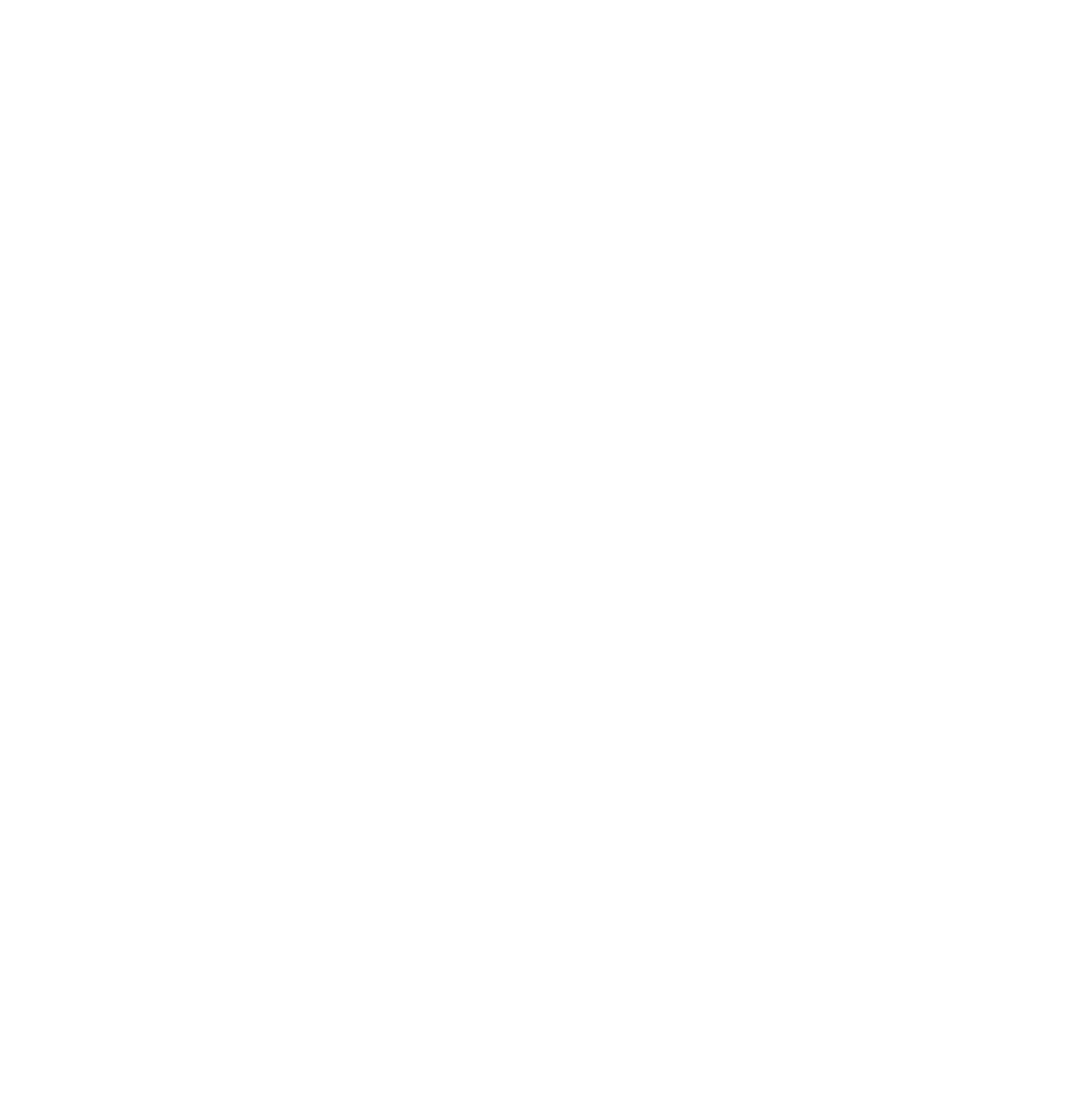
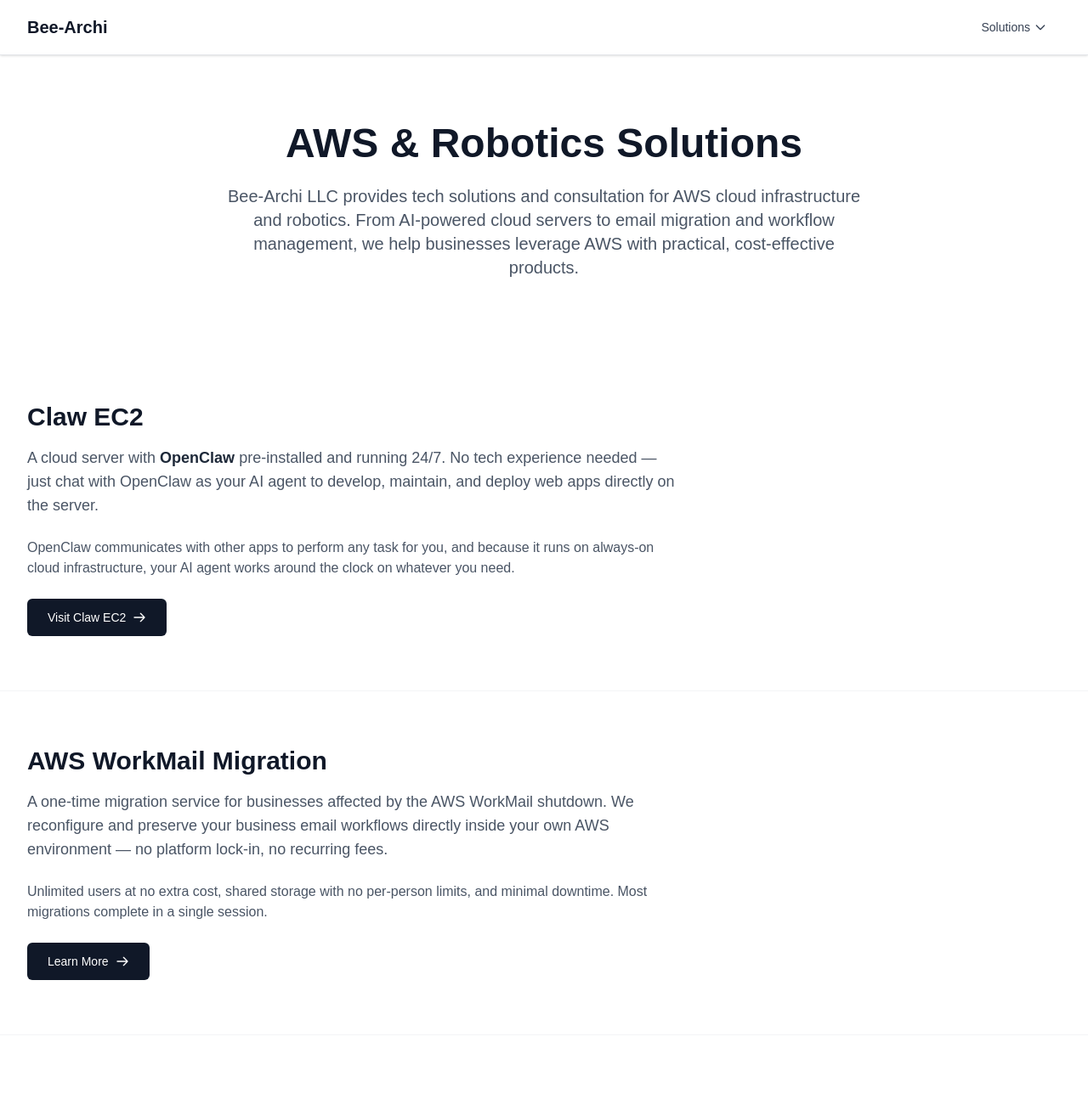
Before and after one commit to jianghengle/simple-users, a Next.js app in the folder aws-email-landing/: page / in a window 1280 px wide. Before the commit this address had no page. Shown: the top 1287 px of the page at 85% size. Before the commit the page ends 800 px from the top, so only its background shows below. Built offline with nearby package versions, Linux system fonts and the light colour scheme.

Commit message:
Updated main page

```diff
--- /dev/null
+++ b/aws-email-landing/app/components/Footer.tsx
@@ -0,0 +1,16 @@
+export default function Footer() {
+  return (
+    <footer className="bg-gray-900 text-gray-400 border-t border-gray-800">
+      <div className="max-w-7xl mx-auto px-4 sm:px-6 lg:px-8 py-8">
+        <div className="flex flex-col sm:flex-row items-center justify-between gap-4">
+          <p className="text-sm">
+            &copy; {new Date().getFullYear()} Bee-Archi LLC. All rights reserved.
+          </p>
+          <p className="text-sm">
+            AWS &amp; Robotics Solutions
+          </p>
+        </div>
+      </div>
+    </footer>
+  );
+}
--- /dev/null
+++ b/aws-email-landing/app/components/Header.tsx
@@ -0,0 +1,77 @@
+"use client";
+
+import { useState, useRef, useEffect } from "react";
+import Link from "next/link";
+
+const solutions = [
+  { name: "Claw EC2", href: "https://ec2.bee-archi.com" },
+  { name: "AWS WorkMail Migration", href: "/aws-email-migration" },
+  { name: "Myworkflowhub.com", href: "https://myworkflowhub.com" },
+];
+
+export default function Header() {
+  const [open, setOpen] = useState(false);
+  const menuRef = useRef<HTMLDivElement>(null);
+
+  useEffect(() => {
+    function handleClickOutside(e: MouseEvent) {
+      if (menuRef.current && !menuRef.current.contains(e.target as Node)) {
+        setOpen(false);
+      }
+    }
+    document.addEventListener("mousedown", handleClickOutside);
+    return () => document.removeEventListener("mousedown", handleClickOutside);
+  }, []);
+
+  return (
+    <header className="bg-white border-b border-gray-200 shadow-sm">
+      <div className="max-w-7xl mx-auto px-4 sm:px-6 lg:px-8">
+        <div className="flex items-center justify-between h-16">
+          {/* Company Name */}
+          <Link href="/" className="text-xl font-bold text-gray-900">
+            Bee-Archi
+          </Link>
+
+          {/* Solutions Dropdown */}
+          <nav className="relative" ref={menuRef}>
+            <button
+              onClick={() => setOpen(!open)}
+              className="inline-flex items-center gap-1 px-4 py-2 text-sm font-medium text-gray-700 hover:text-gray-900 focus:outline-none cursor-pointer"
+            >
+              Solutions
+              <svg
+                className={`w-4 h-4 transition-transform ${open ? "rotate-180" : ""}`}
+                fill="none"
+                stroke="currentColor"
+                viewBox="0 0 24 24"
+              >
+                <path
+                  strokeLinecap="round"
+                  strokeLinejoin="round"
+                  strokeWidth={2}
+                  d="M19 9l-7 7-7-7"
+                />
+              </svg>
+            </button>
+
+            {open && (
+              <div className="absolute right-0 mt-2 w-56 bg-white border border-gray-200 rounded-md shadow-lg z-50">
+                {solutions.map((item) => (
+                  <Link
+                    key={item.name}
+                    href={item.href}
+                    target={item.href.startsWith("http") ? "_blank" : undefined}
+                    className="block px-4 py-3 text-sm text-gray-700 hover:bg-gray-100"
+                    onClick={() => setOpen(false)}
+                  >
+                    {item.name}
+                  </Link>
+                ))}
+              </div>
+            )}
+          </nav>
+        </div>
+      </div>
+    </header>
+  );
+}
--- a/aws-email-landing/app/layout.tsx
+++ b/aws-email-landing/app/layout.tsx
@@ -13,8 +13,8 @@
 });
 
 export const metadata: Metadata = {
-  title: "Create Next App",
-  description: "Generated by create next app",
+  title: "Bee-Archi | AWS & Robotics Solutions",
+  description: "Bee-Archi LLC provides tech solutions and consultation related to AWS and Robotics.",
 };
 
 export default function RootLayout({
--- a/aws-email-landing/app/page.tsx
+++ b/aws-email-landing/app/page.tsx
@@ -1,5 +1,143 @@
-import { redirect } from "next/navigation";
+import Header from "./components/Header";
+import Footer from "./components/Footer";
+import Link from "next/link";
 
 export default function LandingPage() {
-  redirect("/aws-email-migration");
+  return (
+    <>
+      <Header />
+      <main className="flex-1">
+        {/* Introduction Section */}
+        <section className="py-20 px-4 sm:px-6 lg:px-8 max-w-7xl mx-auto text-center">
+          <h1 className="text-4xl sm:text-5xl font-bold text-gray-900 mb-6">
+            AWS &amp; Robotics Solutions
+          </h1>
+          <p className="text-xl text-gray-600 max-w-3xl mx-auto">
+            Bee-Archi LLC provides tech solutions and consultation for AWS cloud
+            infrastructure and robotics. From AI-powered cloud servers to email
+            migration and workflow management, we help businesses leverage AWS
+            with practical, cost-effective products.
+          </p>
+        </section>
+
+        {/* Claw EC2 Section */}
+        <section className="py-16 px-4 sm:px-6 lg:px-8 max-w-7xl mx-auto">
+          <div className="max-w-3xl">
+            <h2 className="text-3xl font-bold text-gray-900 mb-4">Claw EC2</h2>
+            <p className="text-lg text-gray-600 mb-6">
+              A cloud server with{" "}
+              <span className="font-semibold text-gray-800">OpenClaw</span>{" "}
+              pre-installed and running 24/7. No tech experience needed — just
+              chat with OpenClaw as your AI agent to develop, maintain, and
+              deploy web apps directly on the server.
+            </p>
+            <p className="text-gray-600 mb-6">
+              OpenClaw communicates with other apps to perform any task for you,
+              and because it runs on always-on cloud infrastructure, your AI
+              agent works around the clock on whatever you need.
+            </p>
+            <Link
+              href="https://ec2.bee-archi.com"
+              target="_blank"
+              className="inline-flex items-center gap-2 px-6 py-3 bg-gray-900 text-white text-sm font-medium rounded-md hover:bg-gray-700 transition-colors"
+            >
+              Visit Claw EC2
+              <svg
+                className="w-4 h-4"
+                fill="none"
+                stroke="currentColor"
+                viewBox="0 0 24 24"
+              >
+                <path
+                  strokeLinecap="round"
+                  strokeLinejoin="round"
+                  strokeWidth={2}
+                  d="M14 5l7 7m0 0l-7 7m7-7H3"
+                />
+              </svg>
+            </Link>
+          </div>
+        </section>
+        {/* AWS WorkMail Migration Section */}
+        <section className="py-16 px-4 sm:px-6 lg:px-8 max-w-7xl mx-auto border-t border-gray-100">
+          <div className="max-w-3xl">
+            <h2 className="text-3xl font-bold text-gray-900 mb-4">
+              AWS WorkMail Migration
+            </h2>
+            <p className="text-lg text-gray-600 mb-6">
+              A one-time migration service for businesses affected by the AWS
+              WorkMail shutdown. We reconfigure and preserve your business email
+              workflows directly inside your own AWS environment — no platform
+              lock-in, no recurring fees.
+            </p>
+            <p className="text-gray-600 mb-6">
+              Unlimited users at no extra cost, shared storage with no per-person
+              limits, and minimal downtime. Most migrations complete in a single
+              session.
+            </p>
+            <Link
+              href="/aws-email-migration"
+              className="inline-flex items-center gap-2 px-6 py-3 bg-gray-900 text-white text-sm font-medium rounded-md hover:bg-gray-700 transition-colors"
+            >
+              Learn More
+              <svg
+                className="w-4 h-4"
+                fill="none"
+                stroke="currentColor"
+                viewBox="0 0 24 24"
+              >
+                <path
+                  strokeLinecap="round"
+                  strokeLinejoin="round"
+                  strokeWidth={2}
+                  d="M14 5l7 7m0 0l-7 7m7-7H3"
+                />
+              </svg>
+            </Link>
+          </div>
+        </section>
+        {/* Myworkflowhub.com Section */}
+        <section className="py-16 px-4 sm:px-6 lg:px-8 max-w-7xl mx-auto border-t border-gray-100">
+          <div className="max-w-3xl">
+            <h2 className="text-3xl font-bold text-gray-900 mb-4">
+              Myworkflowhub.com
+            </h2>
+            <p className="text-lg text-gray-600 mb-6">
+              A free, configurable workflow management platform. With minimal
+              setup, you can create collaborative workflows for your
+              organization — such as invoice management, approval processes, or
+              any custom business workflow.
+            </p>
+            <p className="text-gray-600 mb-6">
+              Fully customizable: define fields, states, transitions, and
+              per-state user permissions. Each tenant&apos;s data is hosted
+              securely in their own AWS account, keeping your data isolated and
+              under your control.
+            </p>
+            <Link
+              href="https://myworkflowhub.com"
+              target="_blank"
+              className="inline-flex items-center gap-2 px-6 py-3 bg-gray-900 text-white text-sm font-medium rounded-md hover:bg-gray-700 transition-colors"
+            >
+              Visit Myworkflowhub.com
+              <svg
+                className="w-4 h-4"
+                fill="none"
+                stroke="currentColor"
+                viewBox="0 0 24 24"
+              >
+                <path
+                  strokeLinecap="round"
+                  strokeLinejoin="round"
+                  strokeWidth={2}
+                  d="M14 5l7 7m0 0l-7 7m7-7H3"
+                />
+              </svg>
+            </Link>
+          </div>
+        </section>
+      </main>
+      <Footer />
+    </>
+  );
 }
```
